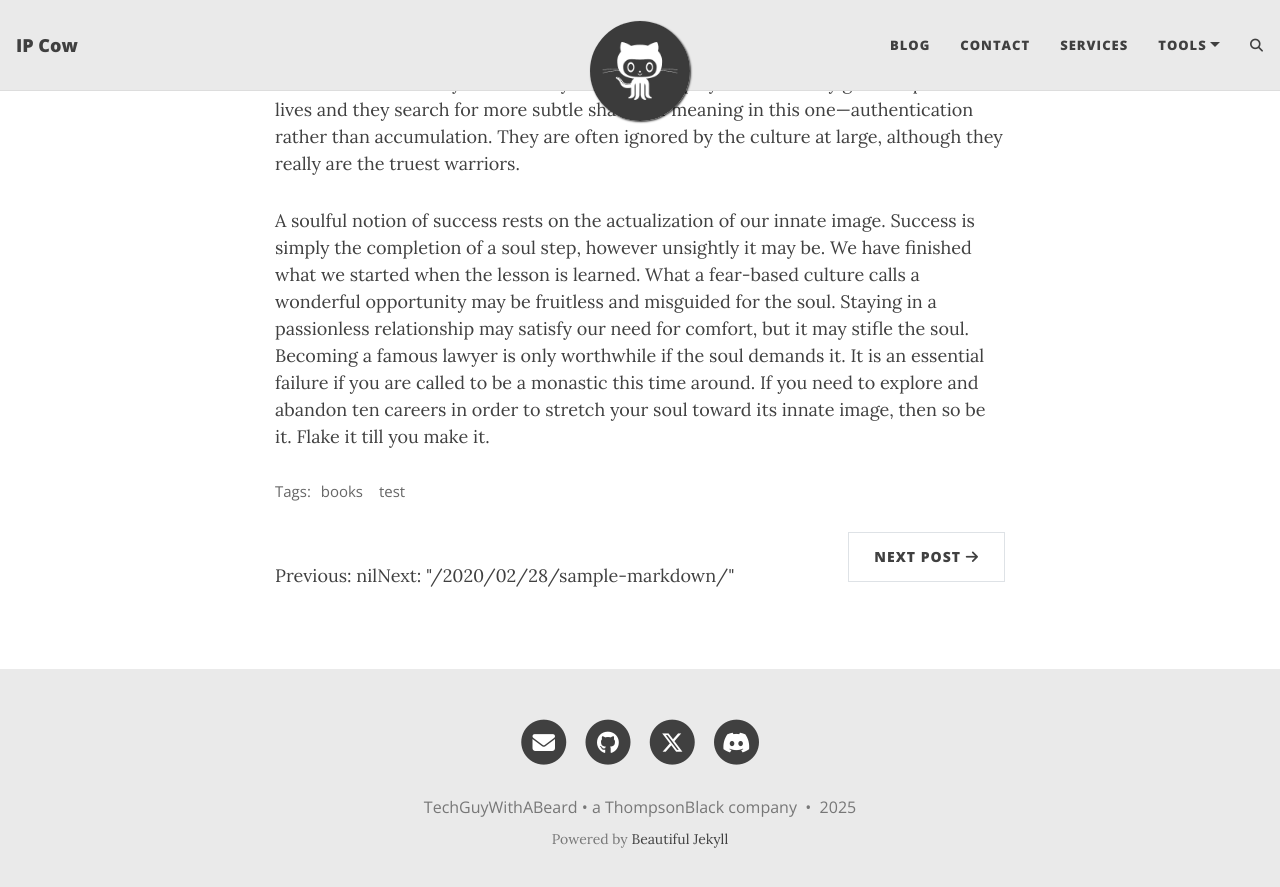
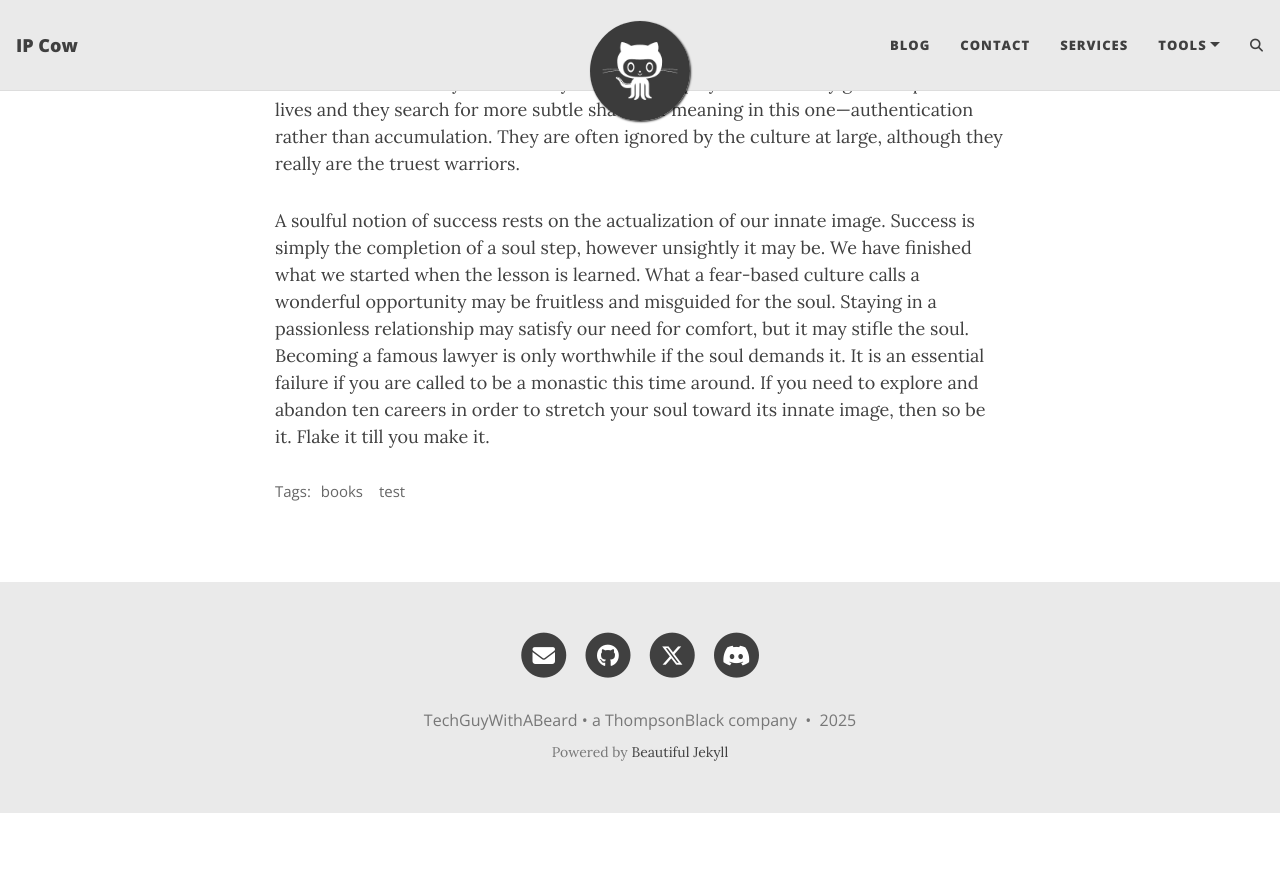
Before and after one commit to MichalAFerber/ipcow, a Jekyll site: the page built from _posts/2020-02-26-flake-it-till-you-make-it.md, in a window 1280 px wide and 900 px high, scrolled down 1082 px. Shown: the top 887 px of the window. Built offline with Jekyll 4.4.1, drawn with Linux system fonts in a browser that asks for light colours; nearby versions of some CDN libraries; after the commit the page ends 1895 px from its top, so only the background shows below that.

```diff
--- a/_includes/footer.html
+++ b/_includes/footer.html
@@ -27,7 +27,7 @@
       {% if site.matomo %}
         {% if site.matomo.opt-out %}
           &nbsp;&bull;&nbsp;
-          <a href="http://{{- site.matomo.uri -}}/index.php?module=CoreAdminHome&action=optOut" target="_blank" class="text_muted">Do-not-Track</a>
+          <!-- <a href="http://{{- site.matomo.uri -}}/index.php?module=CoreAdminHome&action=optOut" target="_blank" class="text_muted">Do-not-Track</a> -->
         {% endif %}
       {% endif%}
 
--- a/_layouts/post.html
+++ b/_layouts/post.html
@@ -64,7 +64,7 @@
         {% include social-share.html %}
       {% endif %}
 
-      <ul class="pagination blog-pager">
+<!--       <ul class="pagination blog-pager">
         <p>Previous: {{ page.previous.url | inspect }}</p>
         {% if page.previous.url %}
         <li class="page-item previous">
@@ -83,7 +83,7 @@
           </a>
         </li>
         {% endif %}
-      </ul>
+      </ul> -->
       {% include comments.html %}
     </div>
   </div>
```
